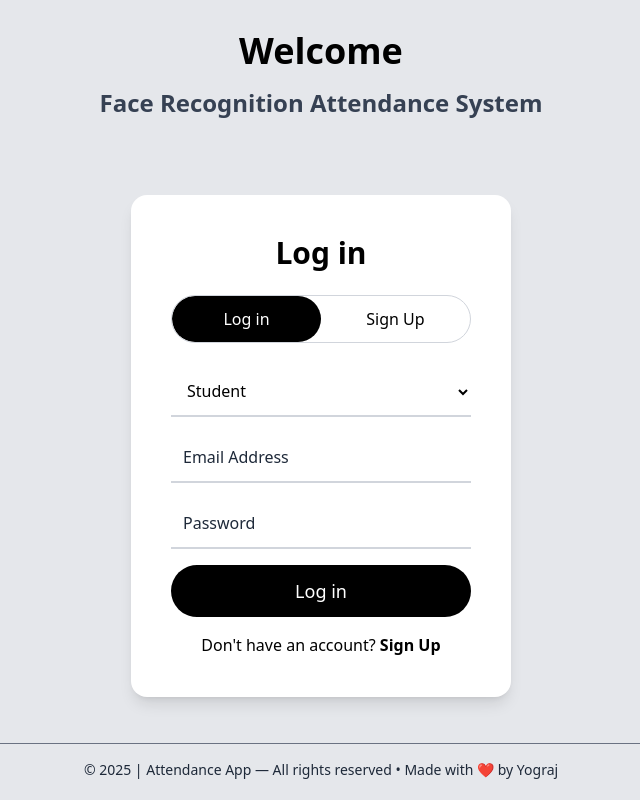
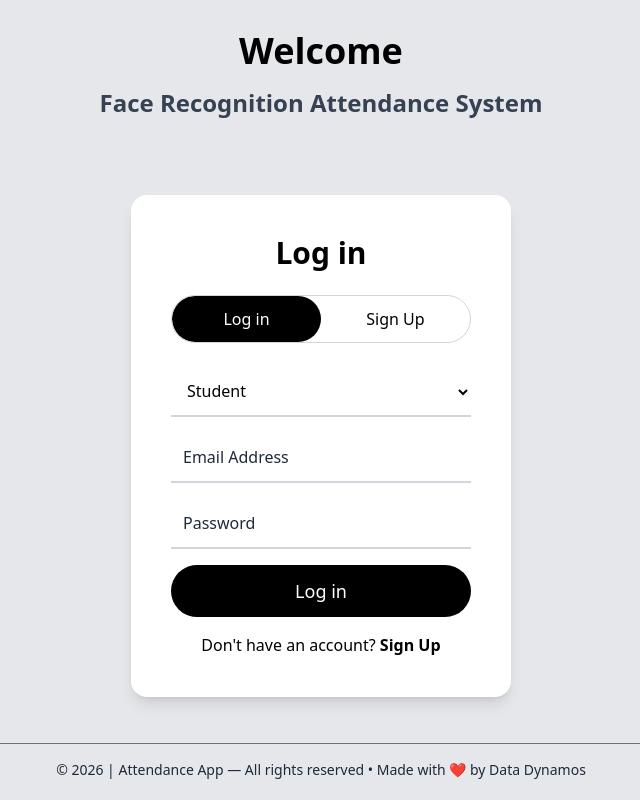
Before and after one commit to yograj06/Attendance-App, a React (Vite) app: page / in a window 1280 px wide. Shown: the whole page, without its empty margins (319-959 px from the left). Built offline with nearby package versions, Linux system fonts and the light colour scheme.

Commit message:
footer changed

```diff
--- a/src/App.jsx
+++ b/src/App.jsx
@@ -48,8 +48,8 @@ const App = () => {
 
               {/* Footer */}
               <footer className="text-center mt-30 mb-5 sm:mt-10 text-gray-800 text-xs sm:text-sm border-t border-gray-500 pt-4">
-                © 2025 | Attendance App — All rights reserved • Made with ❤️ by
-                Yograj
+                © 2026 | Attendance App — All rights reserved • Made with ❤️ by
+                Data Dynamos
               </footer>
             </div>
           }
--- a/src/components/AdminLayout.jsx
+++ b/src/components/AdminLayout.jsx
@@ -1,10 +1,9 @@
-import { Outlet } from "react-router-dom"
-import AdminNavbar from "../navbars/AdminNavbar"
+import { Outlet } from "react-router-dom";
+import AdminNavbar from "../navbars/AdminNavbar";
 
 const AdminLayout = () => {
   return (
     <div className="min-h-screen flex flex-col bg-gray-100">
-
       {/* Admin Navbar */}
       <AdminNavbar />
 
@@ -15,11 +14,11 @@ const AdminLayout = () => {
 
       {/* Sticky Footer */}
       <footer className="text-center text-gray-800 text-xs sm:text-sm border-t border-gray-300 py-4">
-        © 2025 | Attendance App — All rights reserved • Made with ❤️ by Yograj
+        © 2026 | Attendance App — All rights reserved • Made with ❤️ by Data
+        Dynamos
       </footer>
+    </div>
+  );
+};
 
-    </div>
-  )
-}
-
-export default AdminLayout
+export default AdminLayout;
--- a/src/components/StudentLayout.jsx
+++ b/src/components/StudentLayout.jsx
@@ -1,10 +1,9 @@
-import { Outlet } from "react-router-dom"
-import StudentNavbar from "../navbars/StudentNavbar"
+import { Outlet } from "react-router-dom";
+import StudentNavbar from "../navbars/StudentNavbar";
 
 const StudentLayout = () => {
   return (
     <div className="min-h-screen flex flex-col bg-gray-100">
-
       {/* Student Navbar */}
       <StudentNavbar />
 
@@ -15,11 +14,11 @@ const StudentLayout = () => {
 
       {/* Sticky Footer */}
       <footer className="text-center text-gray-800 text-xs sm:text-sm border-t border-gray-300 py-4">
-        © 2025 | Attendance App — All rights reserved • Made with ❤️ by Yograj
+        © 2026 | Attendance App — All rights reserved • Made with ❤️ by Data
+        Dynamos
       </footer>
+    </div>
+  );
+};
 
-    </div>
-  )
-}
-
-export default StudentLayout
+export default StudentLayout;
--- a/src/components/TeacherLayout.jsx
+++ b/src/components/TeacherLayout.jsx
@@ -1,10 +1,9 @@
-import { Outlet } from "react-router-dom"
-import TeacherNavbar from "../navbars/TeacherNavbar"
+import { Outlet } from "react-router-dom";
+import TeacherNavbar from "../navbars/TeacherNavbar";
 
 const TeacherLayout = () => {
   return (
     <div className="min-h-screen flex flex-col bg-gray-100">
-
       {/* Teacher Navbar */}
       <TeacherNavbar />
 
@@ -15,11 +14,11 @@ const TeacherLayout = () => {
 
       {/* Sticky Footer */}
       <footer className="text-center text-gray-800 text-xs sm:text-sm border-t border-gray-300 py-4">
-        © 2025 | Attendance App — All rights reserved • Made with ❤️ by Yograj
+        © 2026 | Attendance App — All rights reserved • Made with ❤️ by Data
+        Dynamos
       </footer>
+    </div>
+  );
+};
 
-    </div>
-  )
-}
-
-export default TeacherLayout
+export default TeacherLayout;
```
